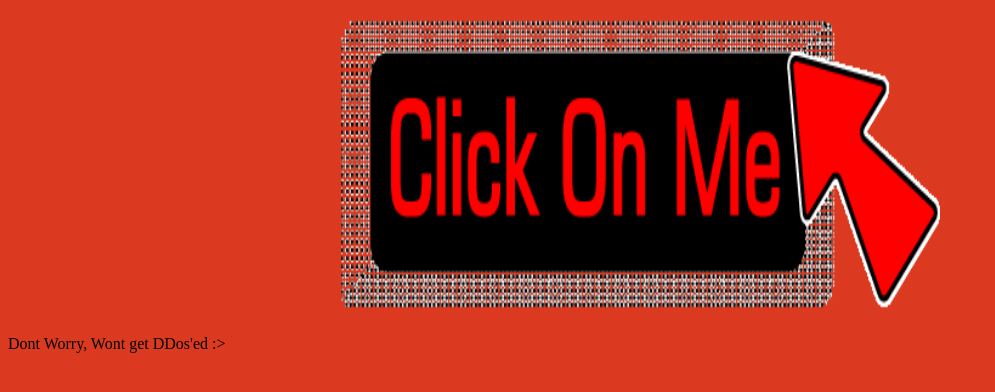
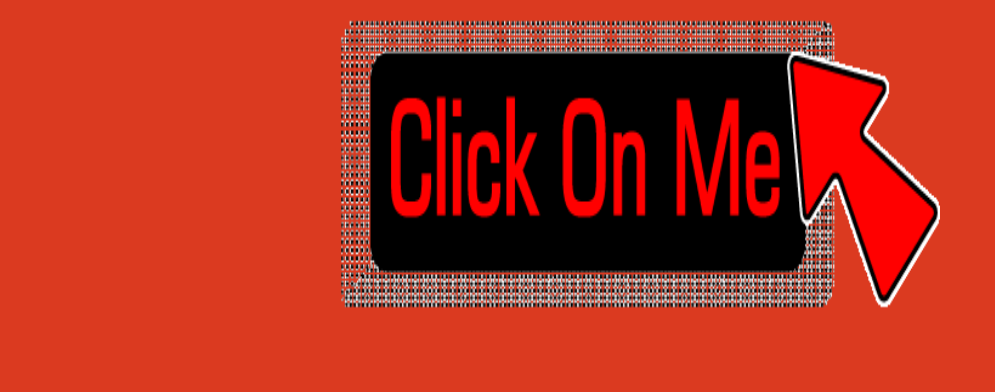
Before and after one commit to shredible/shredible.github.io, a plain HTML site: page index.html in a window 1280 px wide. Shown: the part 48-440 px from the top of the page, without its empty margins (0-995 px from the left). Drawn offline with Linux system fonts and the light colour scheme.

Commit message:
Commit 13
HTML

```diff
--- a/index.html
+++ b/index.html
@@ -10,6 +10,5 @@
 <a href="http://gyazoo.ml/4P4BFU"><img src="assets/img/clickonme.jpg" width="600" height="300">
 </a>
 </center>
-<p> Dont Worry, Wont get DDos'ed :> </p>
 </body>
 </html>
```
